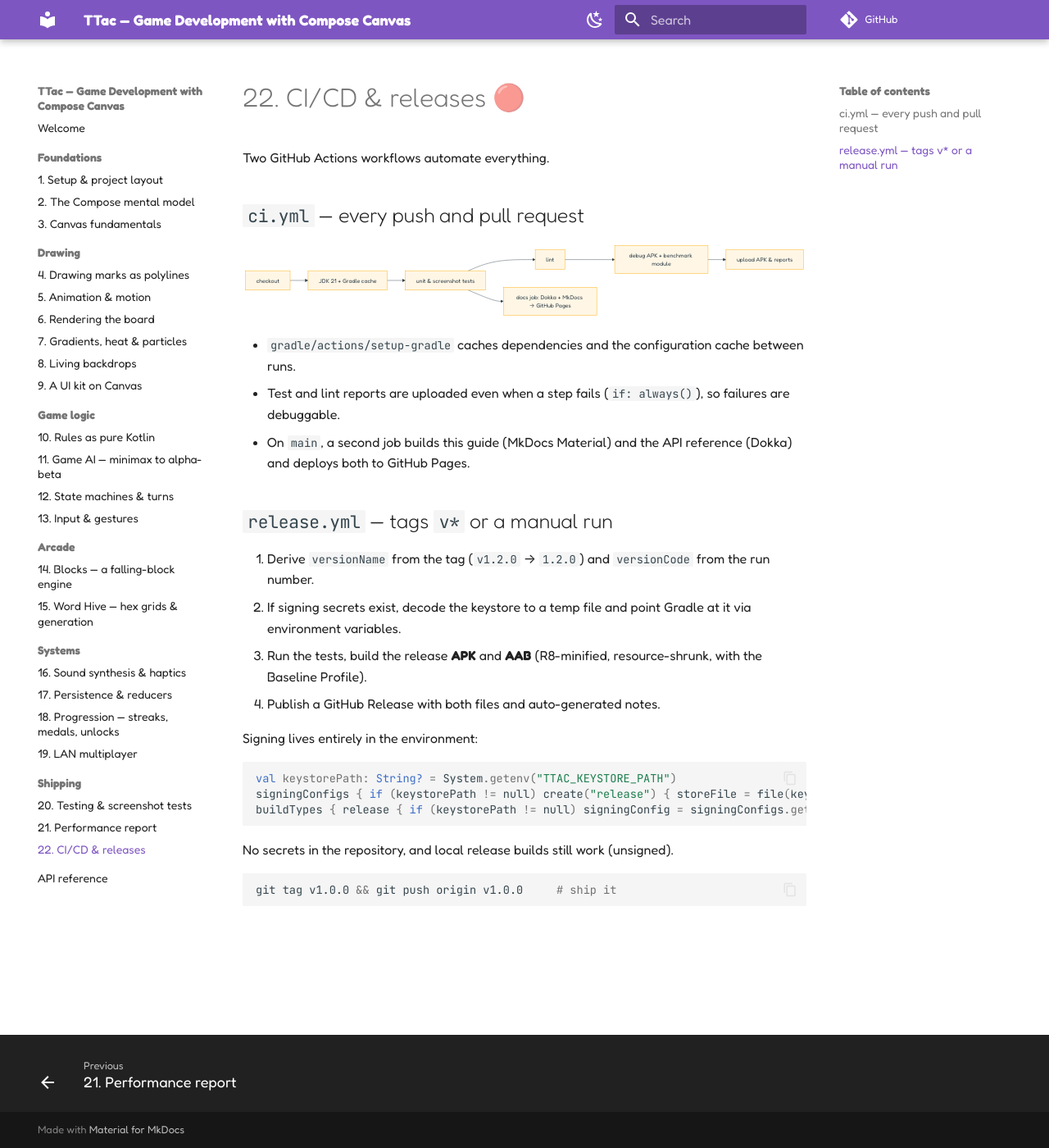
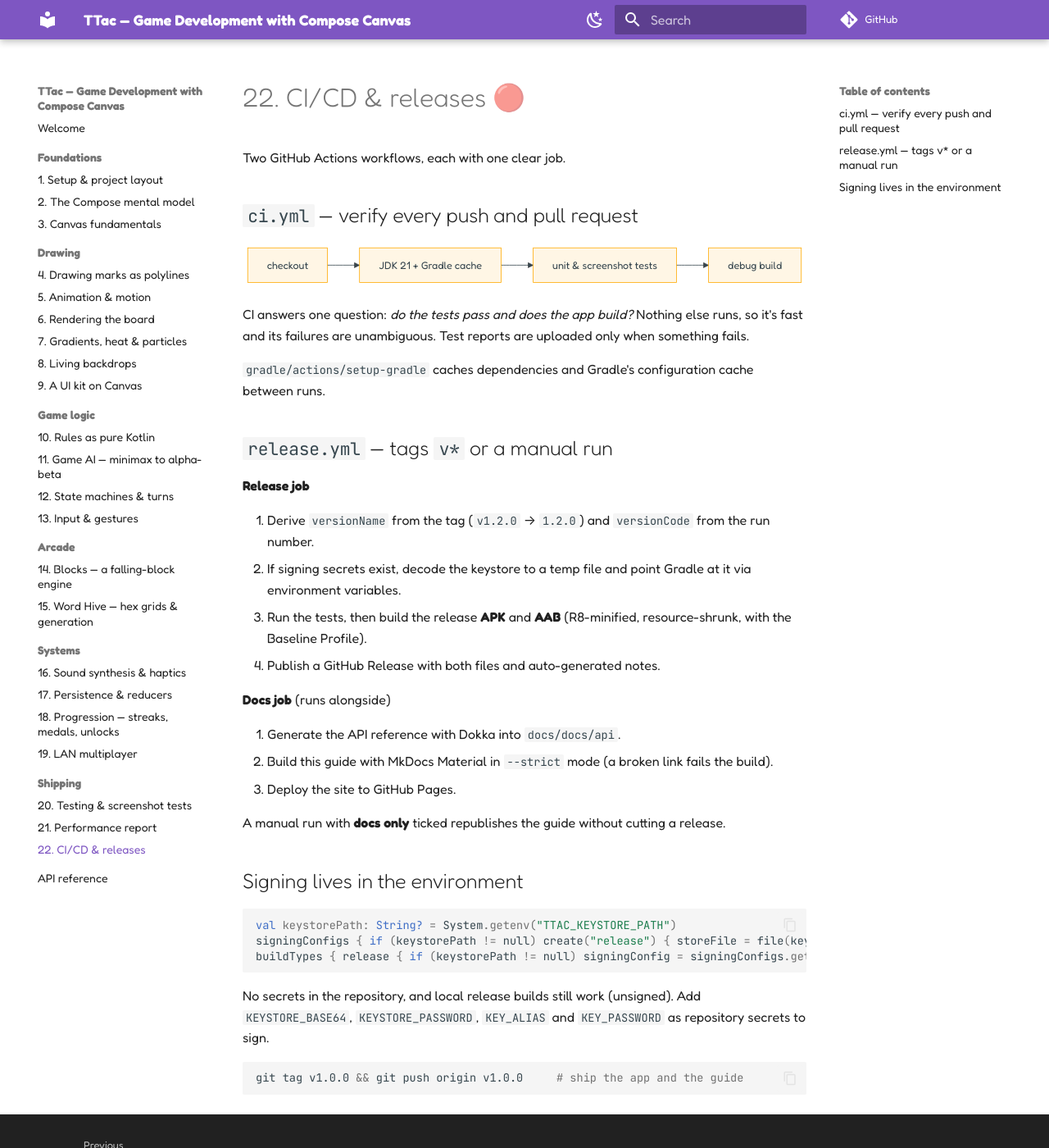
Before and after one commit to kdbrian/ttac, an MkDocs documentation site: the page built from docs/docs/shipping/ci-cd.md, in a window 1280 px wide and 1400 px high. Shown: the whole window at 82% size. Built offline with MkDocs 1.6.1 and Material for MkDocs 9.7.7, drawn with Linux system fonts in a browser that asks for light colours; comment, search, counter and statistics services are not loaded.

Commit message:
CI: tests and build only; publish docs from the release workflow
- Fix benchmark module compile (drop unused @LargeTest)
- ci.yml now only runs unit/screenshot tests and a debug build
- release.yml gains a docs job (Dokka + MkDocs → Pages) and a docs-only manual mode
- Update CI/CD chapter and README

````diff
--- a/docs/docs/shipping/ci-cd.md
+++ b/docs/docs/shipping/ci-cd.md
@@ -1,29 +1,37 @@
 # 22. CI/CD & releases 🔴
 
-Two GitHub Actions workflows automate everything.
+Two GitHub Actions workflows, each with one clear job.
 
-## `ci.yml` — every push and pull request
+## `ci.yml` — verify every push and pull request
 
 ```mermaid
 flowchart LR
-    A[checkout] --> B[JDK 21 + Gradle cache] --> C[unit & screenshot tests] --> D[lint] --> E[debug APK + benchmark module]
-    E --> F[upload APK & reports]
-    C --> G[docs job: Dokka + MkDocs → GitHub Pages]
+    A[checkout] --> B[JDK 21 + Gradle cache] --> C[unit & screenshot tests] --> D[debug build]
 ```
 
-- `gradle/actions/setup-gradle` caches dependencies and the configuration cache between runs.
-- Test and lint reports are uploaded even when a step fails (`if: always()`), so failures are debuggable.
-- On `main`, a second job builds this guide (MkDocs Material) and the API reference (Dokka) and deploys both to
-  GitHub Pages.
+CI answers one question: *do the tests pass and does the app build?* Nothing else runs, so it's fast and its failures
+are unambiguous. Test reports are uploaded only when something fails.
+
+`gradle/actions/setup-gradle` caches dependencies and Gradle's configuration cache between runs.
 
 ## `release.yml` — tags `v*` or a manual run
 
+**Release job**
+
 1. Derive `versionName` from the tag (`v1.2.0` → `1.2.0`) and `versionCode` from the run number.
 2. If signing secrets exist, decode the keystore to a temp file and point Gradle at it via environment variables.
-3. Run the tests, build the release **APK** and **AAB** (R8-minified, resource-shrunk, with the Baseline Profile).
+3. Run the tests, then build the release **APK** and **AAB** (R8-minified, resource-shrunk, with the Baseline Profile).
 4. Publish a GitHub Release with both files and auto-generated notes.
 
-Signing lives entirely in the environment:
+**Docs job** (runs alongside)
+
+1. Generate the API reference with Dokka into `docs/docs/api`.
+2. Build this guide with MkDocs Material in `--strict` mode (a broken link fails the build).
+3. Deploy the site to GitHub Pages.
+
+A manual run with **docs only** ticked republishes the guide without cutting a release.
+
+## Signing lives in the environment
 
 ```kotlin
 val keystorePath: String? = System.getenv("TTAC_KEYSTORE_PATH")
@@ -31,8 +39,9 @@ signingConfigs { if (keystorePath != null) create("release") { storeFile = file(
 buildTypes { release { if (keystorePath != null) signingConfig = signingConfigs.getByName("release") } }
 ```
 
-No secrets in the repository, and local release builds still work (unsigned).
+No secrets in the repository, and local release builds still work (unsigned). Add `KEYSTORE_BASE64`,
+`KEYSTORE_PASSWORD`, `KEY_ALIAS` and `KEY_PASSWORD` as repository secrets to sign.
 
 ```bash
-git tag v1.0.0 && git push origin v1.0.0     # ship it
+git tag v1.0.0 && git push origin v1.0.0     # ship the app and the guide
 ```
````
Also changed, not shown: README.md, 4 other files.
